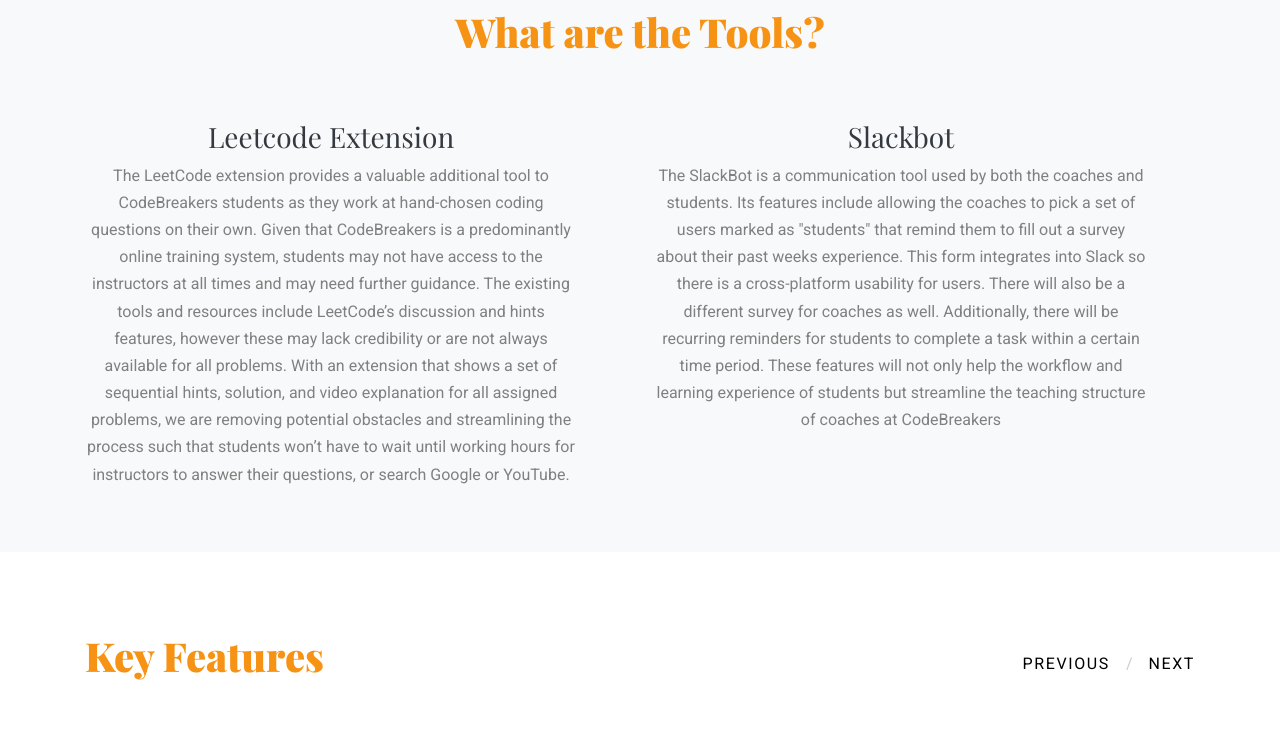
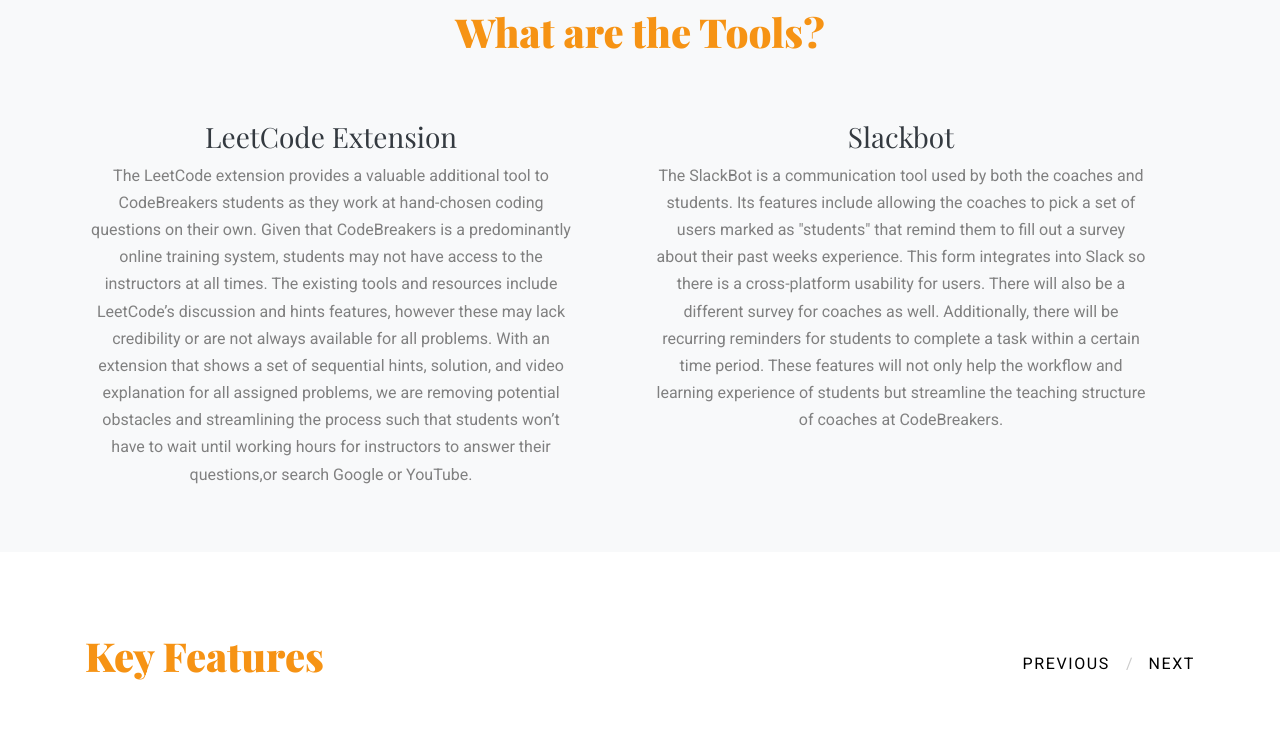
Before and after one commit to rachelvuu/CodeBreakers-Landing-Page, a plain HTML site: page index.html in a window 1280 px wide. Shown: the part 840-1581 px from the top of the page. Drawn offline with nearby package versions, Linux system fonts and the light colour scheme; files whose address does not match are found by name.

Commit message:
fix formatting issues

```diff
--- a/index.html
+++ b/index.html
@@ -99,15 +99,15 @@
           <div class="col-md-6 text-center">
             <div class="pr-5">
               <span class="text-primary"></span>
-              <h3 class="text-dark">Leetcode Extension</h3>
+              <h3 class="text-dark">LeetCode Extension</h3>
               <p>The LeetCode extension provides a valuable additional tool to CodeBreakers students as they work at
                 hand-chosen coding questions on their own. Given that CodeBreakers is a predominantly online training
-                system, students may not have access to the instructors at all times and may need further guidance.
-                The existing tools and resources include LeetCode’s discussion and hints features, however these may
-                lack credibility or are not always available for all problems. With an extension that shows a set of
-                sequential hints, solution, and video explanation for all assigned problems, we are removing potential
-                obstacles and streamlining the process such that students won’t have to wait until working hours for
-                instructors to answer their questions, or search Google or YouTube. </p>
+                system, students may not have access to the instructors at all times. The existing tools and resources
+                include LeetCode’s discussion and hints features, however these may lack credibility or are not always
+                available for all problems. With an extension that shows a set of sequential hints, solution, and video
+                explanation for all assigned problems, we are removing potential obstacles and streamlining the process
+                such that students won’t have to wait until working hours for instructors to answer their questions,or
+                search Google or YouTube. </p>
             </div>
           </div>
 
@@ -121,7 +121,7 @@
                 usability for users. There will also be a different survey for coaches as well. Additionally, there will
                 be recurring reminders for students to complete a task within a certain time period. These features will
                 not only help the workflow and learning experience of students but streamline the teaching structure
-                of coaches at CodeBreakers
+                of coaches at CodeBreakers.
               </p>
             </div>
           </div>
@@ -244,7 +244,7 @@
           <div class="col-lg-6">
 
             <div class="">
-              <img src="images/sponsor.jpg" alt="Image" class="img-fluid">
+              <img src="images/sponsor headshot.png" alt="Image" class="img-fluid">
             </div>
 
           </div>
@@ -260,7 +260,7 @@
                   <li>Mock Interviews with mentor + real time feedback!</li>
                   <li>High-yield learning resources with proven success</li>
                 </ul>
-
+                <br>
                 <p><a target='_blank'href="https://codebreakersacademy.com/" class="btn btn-primary mr-2 mb-2">CodeBreakers.com</a></p>
 
           </div>
```
Also changed, not shown: images/sponsor headshot.png (added), 1 other file.
